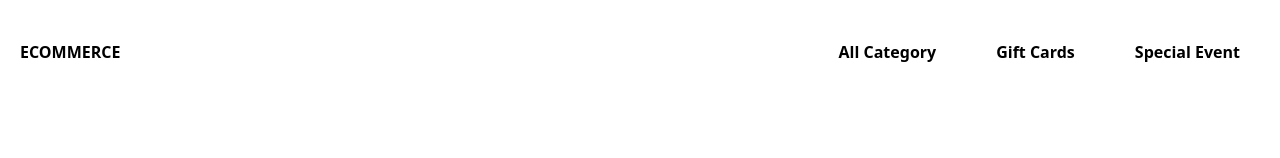
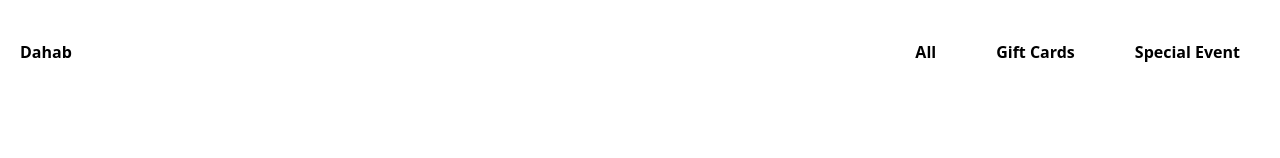
Before and after one commit to updymohamed458-eng/abdi1, a plain HTML site: page index.html in a window 1280 px wide. Shown: the top 158 px of the page. Drawn offline with nearby package versions, Linux system fonts and the light colour scheme.

Commit message:
waxbaa badalay

```diff
--- a/index.html
+++ b/index.html
@@ -9,9 +9,9 @@
 </head>
 <body>
     <header class="h-20 bg-white flex justify-between">
-        <h1 class="font-bold font-size-30px mt-10 pl-5">ECOMMERCE</h1>
+        <h1 class="font-bold font-size-30px mt-10 pl-5">Dahab</h1>
         <ul class=" flex justify-between font-bold font-size-20px mt-10 pr-10 gap-15">
-            <li>All Category</li>
+            <li>All </li>
             <li>Gift Cards</li>
             <li>Special Event</li>
         </ul>
```
